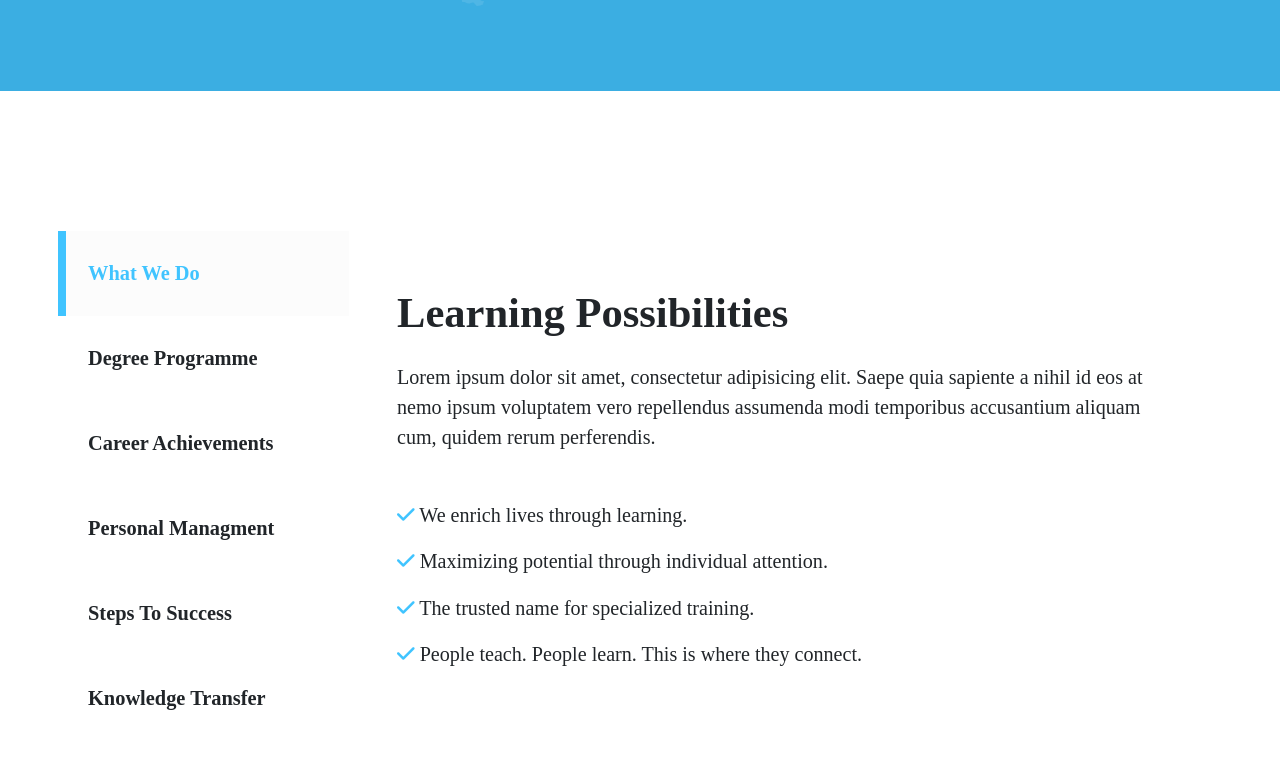
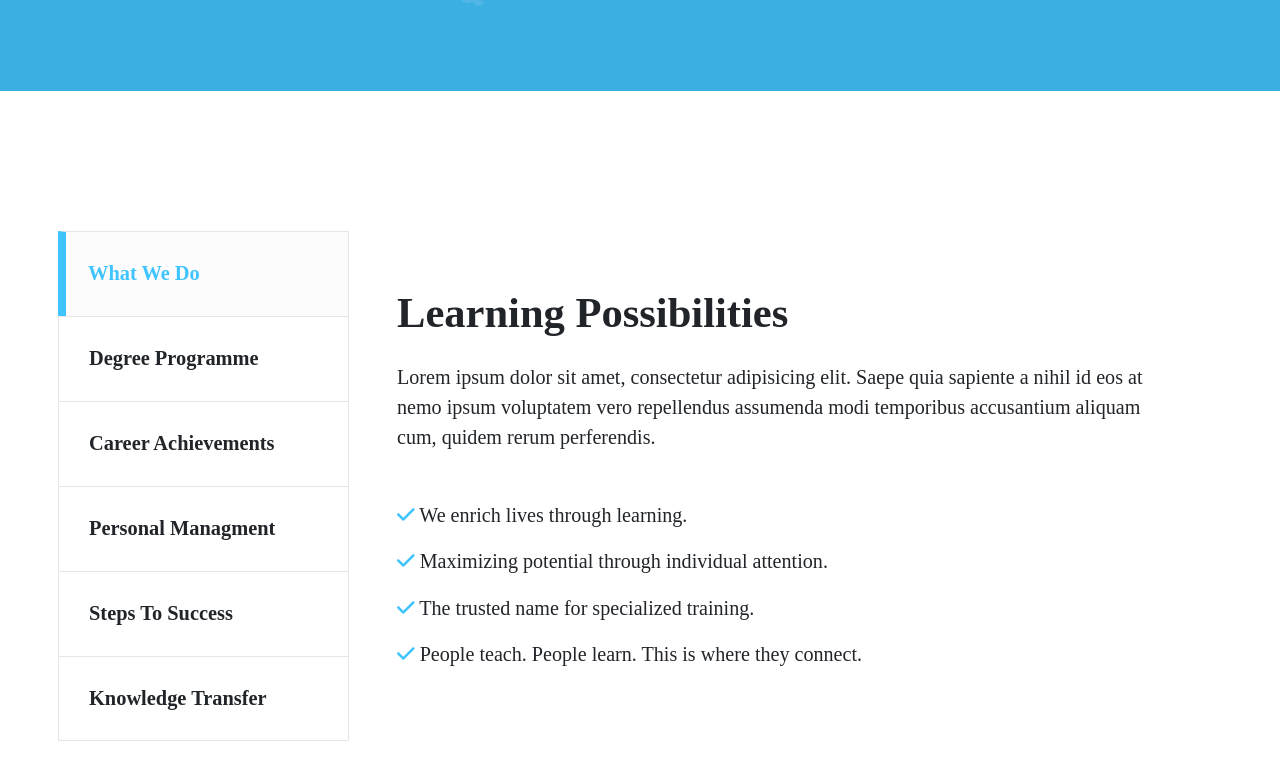
Before and after one commit to alemica97/proj-html-vuejs, a Vue app: page / in a window 1280 px wide. Shown: the part 3321-4100 px from the top of the page. Built offline with nearby package versions, Linux system fonts and the light colour scheme; a small style sheet from the web is missing.

Commit message:
Ho aggiunto il bordo alla colonna di sinistra

```diff
--- a/src/components/LearningSection.vue
+++ b/src/components/LearningSection.vue
@@ -3,7 +3,7 @@
         <div class="container-sm">
             <div class="row align-items-center">
                 <div class="col-12 col-md-3 mb-4 mb-md-0">
-                    <div class="row">
+                    <div class="row p-2 p-md-0">
                         <div class="possibilities-title col-4 col-md-12"
                         v-for="(element, i) in possibilitiesTitle"
                         :key="i" @click="activeIndex = i"
@@ -80,12 +80,19 @@ export default {
     }
 
     .possibilities-title{
+        border-top: 1px solid #E6E6E6;
+        border-right: 1px solid #E6E6E6;
+        border-left: 1px solid #E6E6E6;
         display: flex;
         justify-content: start;
         align-items: center;
         font-size: calc(14px + 0.5vw);
         font-weight: 700;
         padding-left: 30px;
+        &:last-child{
+            border-bottom: 1px solid #E6E6E6;
+        }
+
         &:hover{
             cursor: pointer;
         }
```
